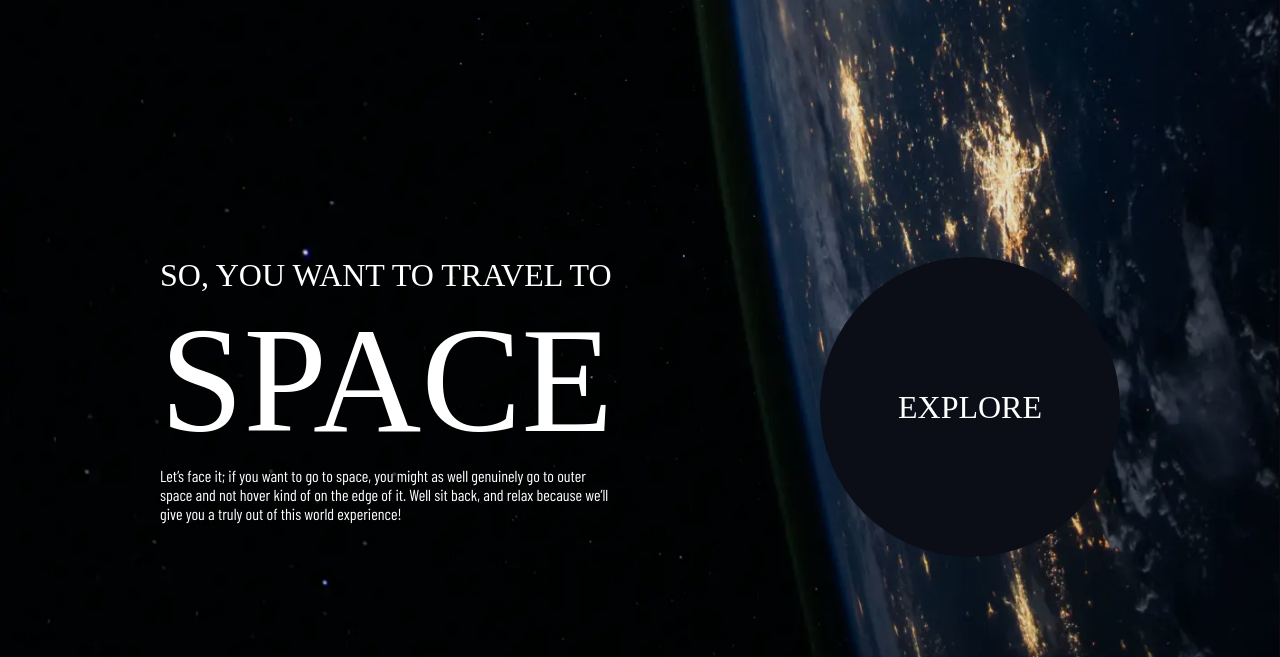
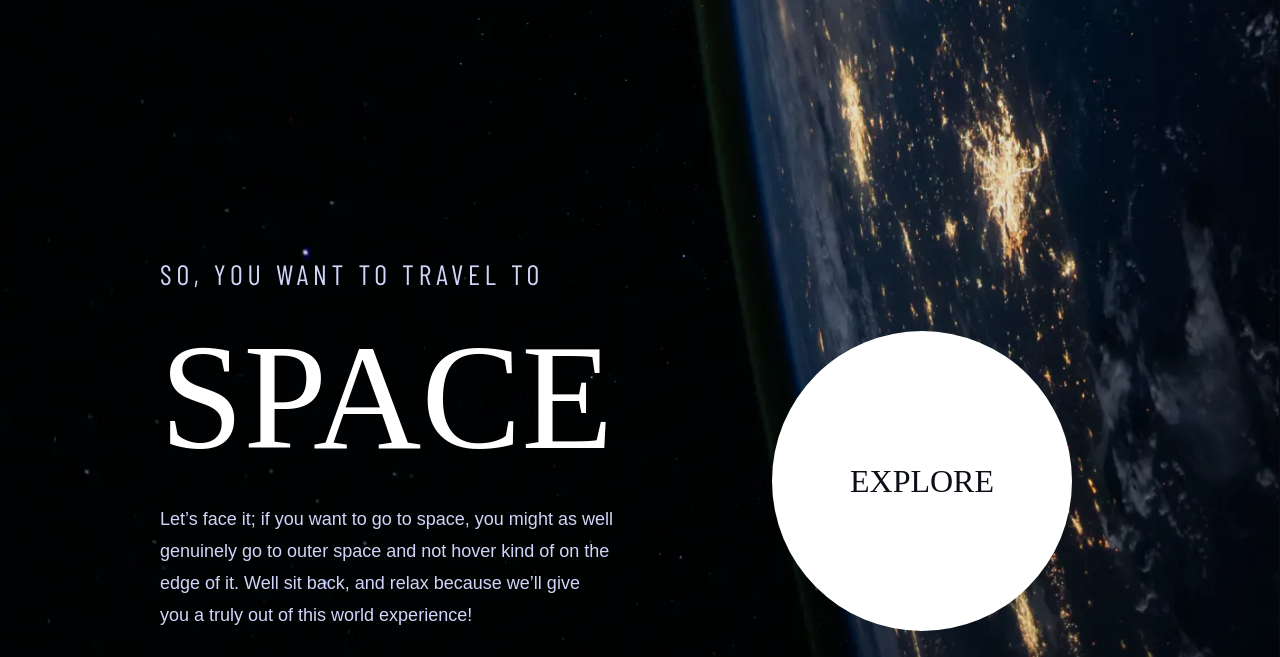
Before and after one commit to KrzysztofJaronczyk/PersonalWebProjects, a website: page SpaceTourismWebsite/index.html in a window 1280 px wide. Shown: the part 143-800 px from the top of the page. Drawn offline with nearby package versions, Linux system fonts and the light colour scheme; a web font is replaced by a local one.

Commit message:
Small content update

```diff
--- a/SpaceTourismWebsite/index.html
+++ b/SpaceTourismWebsite/index.html
@@ -54,9 +54,9 @@
     <div class="wrapper">
         <div class="container">
             <div class="left">
-                <h4 class="subtitle subtitle--h4">SO, YOU WANT TO TRAVEL TO</h4>
+                <h5 class="subtitle subtitle--h5">SO, YOU WANT TO TRAVEL TO</h5>
                 <h1 class="title">SPACE</h1>
-                <p class="subheading">Let’s face it; if you want to go to space, you might as well genuinely go to outer
+                <p class="text">Let’s face it; if you want to go to space, you might as well genuinely go to outer
                     space and not
                     hover kind of on the edge of it. Well sit back, and relax because we’ll give you a truly out of this
                     world experience!</p>
--- a/SpaceTourismWebsite/src/sass/_landingPage.scss
+++ b/SpaceTourismWebsite/src/sass/_landingPage.scss
@@ -33,15 +33,12 @@
 	padding: 0 10rem;
 }
 
-.container{
+.container {
 	display: flex;
 	justify-content: space-between;
+	align-items: end;
 }
 
-.title {
-	width: fit-content;
-	white-space: nowrap; /* Zapobiega zawijaniu tekstu */
-}
 .left {
 	display: flex;
 	flex-direction: column;
@@ -53,22 +50,24 @@
 	display: flex;
 	flex-direction: column;
 	align-items: flex-end;
-	width: 460px;
+	width: 60%;
+	min-width: 400px;
+	padding: 0 5%;
 }
 
 .circle {
 	position: relative;
 	width: 300px;
 	height: 300px;
-    background-color: var(--primary-color);
+	background-color: var(--text-color);
 	border-radius: 50%;
 
-    h4{
+	h4 {
 		position: absolute;
 		top: 50%;
 		left: 50%;
 		transform: translate(-50%, -50%);
 		font-size: 32px;
-        color: var(--text-color);
+		color: var(--primary-color);
 	}
 }
--- a/SpaceTourismWebsite/src/sass/style.scss
+++ b/SpaceTourismWebsite/src/sass/style.scss
@@ -13,21 +13,23 @@
 }
 
 body {
-	font-family: 'Roboto', sans-serif;
 	background-color: var(--primary-color);
 	color: var(--text-color);
+	width: 100vw;
+	height: 100vh;
 }
 
 .title {
-	font-family: "Bellefair", serif;
+	font-family: 'Bellefair', serif;
 	font-weight: 400;
 	font-style: normal;
 	font-size: 150px;
 	color: var(--text-color);
+	margin: 20px 0;
 }
 
 .subtitle {
-	font-family: "Bellefair", serif;
+	font-family: 'Bellefair', serif;
 	font-weight: 400;
 	font-style: normal;
 	color: var(--text-color);
@@ -41,7 +43,7 @@ body {
 		font-size: 32px;
 	}
 	&--h5 {
-		font-family: "Barlow Condensed", sans-serif;
+		font-family: 'Barlow Condensed', sans-serif;
 		font-weight: 400;
 		font-style: normal;
 		font-size: 28px;
@@ -59,7 +61,7 @@ body {
 }
 
 .subheading {
-	font-family: "Barlow Condensed", sans-serif;
+	font-family: 'Barlow Condensed', sans-serif;
 	font-weight: 400;
 	font-style: normal;
 	&--small {
@@ -67,3 +69,12 @@ body {
 		letter-spacing: 2.35px;
 	}
 }
+
+.text {
+	font-family: 'Barlow', sans-serif;
+	font-weight: 400;
+	font-style: normal;
+	font-size: 18px;
+	line-height: 32px;
+	color: var(--dark-text-color);
+}
```
Also changed, not shown: SpaceTourismWebsite/dist/css/style.min.css, SpaceTourismWebsite/dist/img/mainBackground2.webp (deleted), 1 other file. Lines whose indentation alone changed are shown as unchanged.
